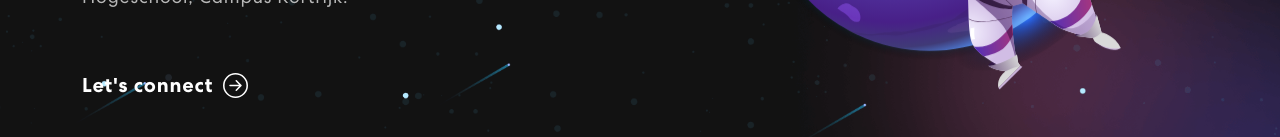
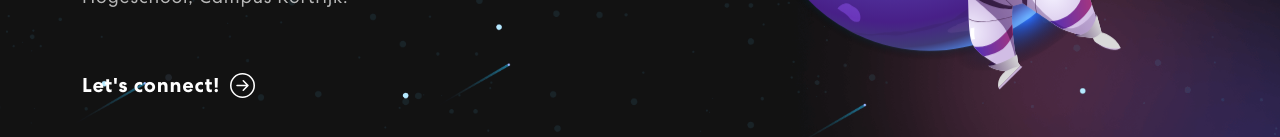
Before and after one commit to Mario-Daoud/hprj_portfolio_yt1, a React (Create React App) app: page / in a window 1280 px wide. Shown: the part 542-679 px from the top of the page. Built offline with nearby package versions, Linux system fonts and the light colour scheme.

Commit message:
Co-authored-by: Mario Daoud <r0895582@student.vives.be>

```diff
--- a/src/components/Banner.js
+++ b/src/components/Banner.js
@@ -49,7 +49,7 @@ const tick = () => {
                         <span className="tagline">Welcome to my Portfolio</span>
                         <h1>{`Hi I'm Mario Daoud `}<br/><span className="wrap">{text}</span></h1>
                         <p>I'm a second year software developing student at VIVES Hogeschool, Campus Kortrijk.</p>
-                        <button onClick={() => console.log('connect')}>Let's connect<ArrowRightCircle size={25} /></button>
+                        <button onClick={() => console.log('connect')}>Let's connect!<ArrowRightCircle size={25} /></button>
                     </Col>
                     <Col xs={12} md={6} xl={5}>
                         <img src={headerImg} alt="Header image" />
```
